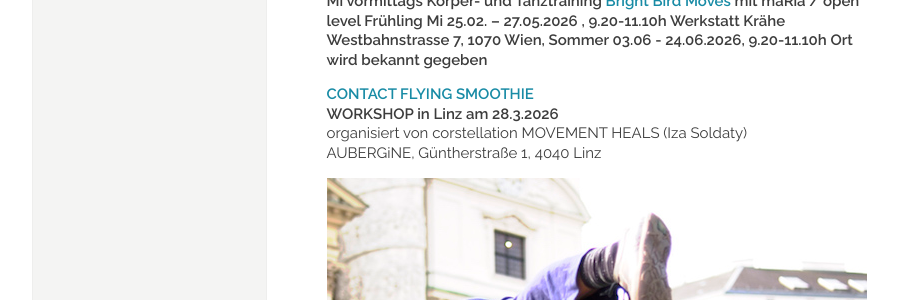
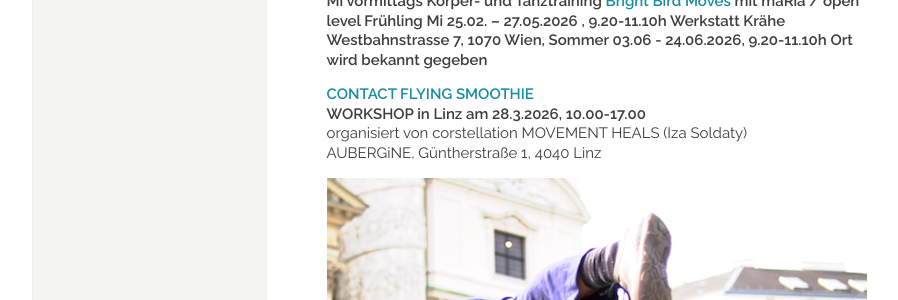
Before and after one commit to manulari/rollingpointat, a Jekyll site: the page built from _pages_de/index.md, in a window 1280 px wide and 900 px high, scrolled down 1705 px. Shown: the part 155-455 px from the top of the window, without its empty margins (152-1050 px from the left). Built offline with Jekyll 4.4.1, drawn with Linux system fonts in a browser that asks for light colours; comment, search, counter and statistics services are not loaded.

Commit message:
Update page (de) “index”

```diff
--- a/_pages_de/index.md
+++ b/_pages_de/index.md
@@ -62,7 +62,7 @@ Open Level Jams (Neueinsteigende sind zur Teilnahme an der Jams eingeladen): **2
 Frühling Mi 25.02. – 27.05.2026 , 9.20-11.10h Werkstatt Krähe Westbahnstrasse 7, 1070 Wien, Sommer 03.06 - 24.06.2026, 9.20-11.10h Ort wird bekannt gegeben**
 
 **[CONTACT FLYING SMOOTHIE](https://corstellation.com/contact-improvisation-events)**\
-**WORKSHOP in Linz am 28.3.2026**\
+**WORKSHOP in Linz am 28.3.2026, 10.00-17.00**\
 organisiert von corstellation MOVEMENT HEALS (Iza Soldaty)\
 AUBERGiNE, Güntherstraße 1, 4040 Linz
 
```
